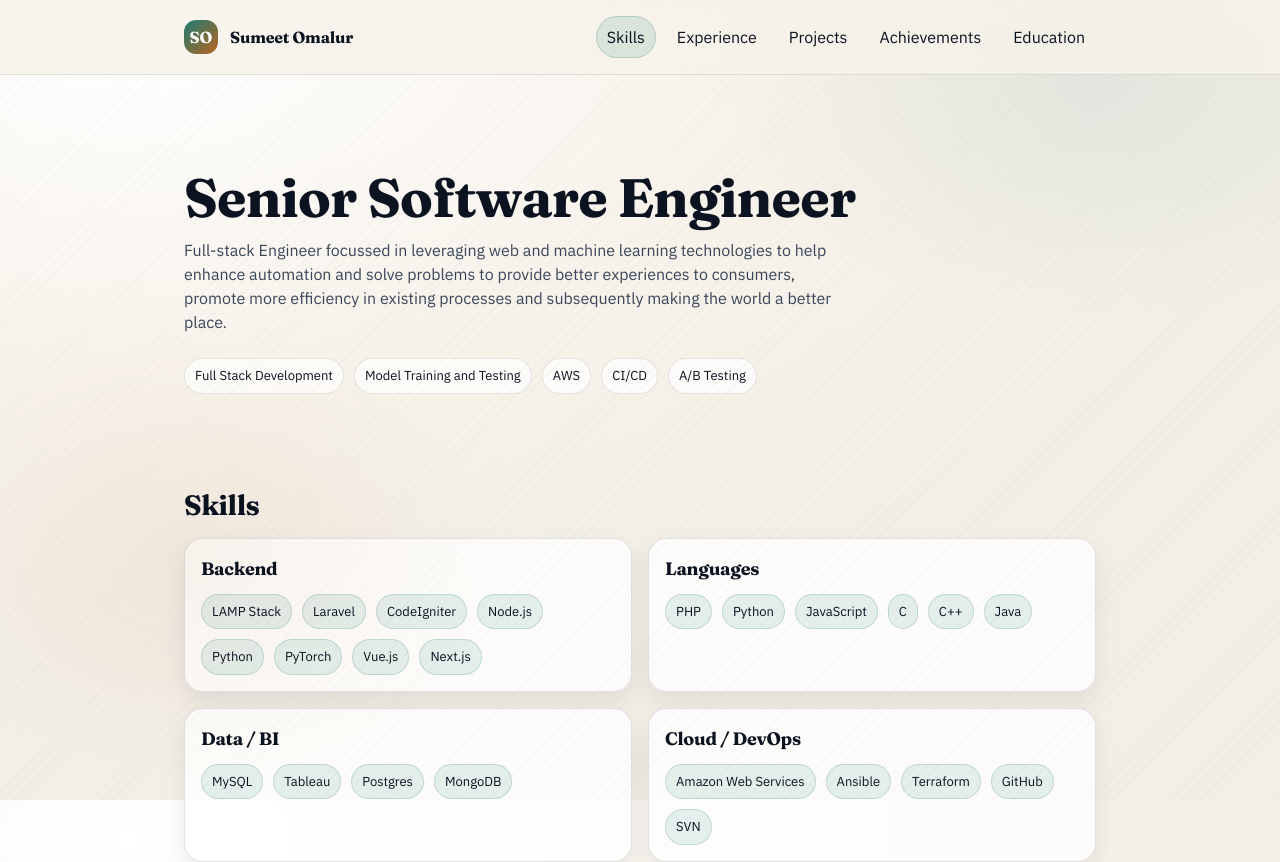
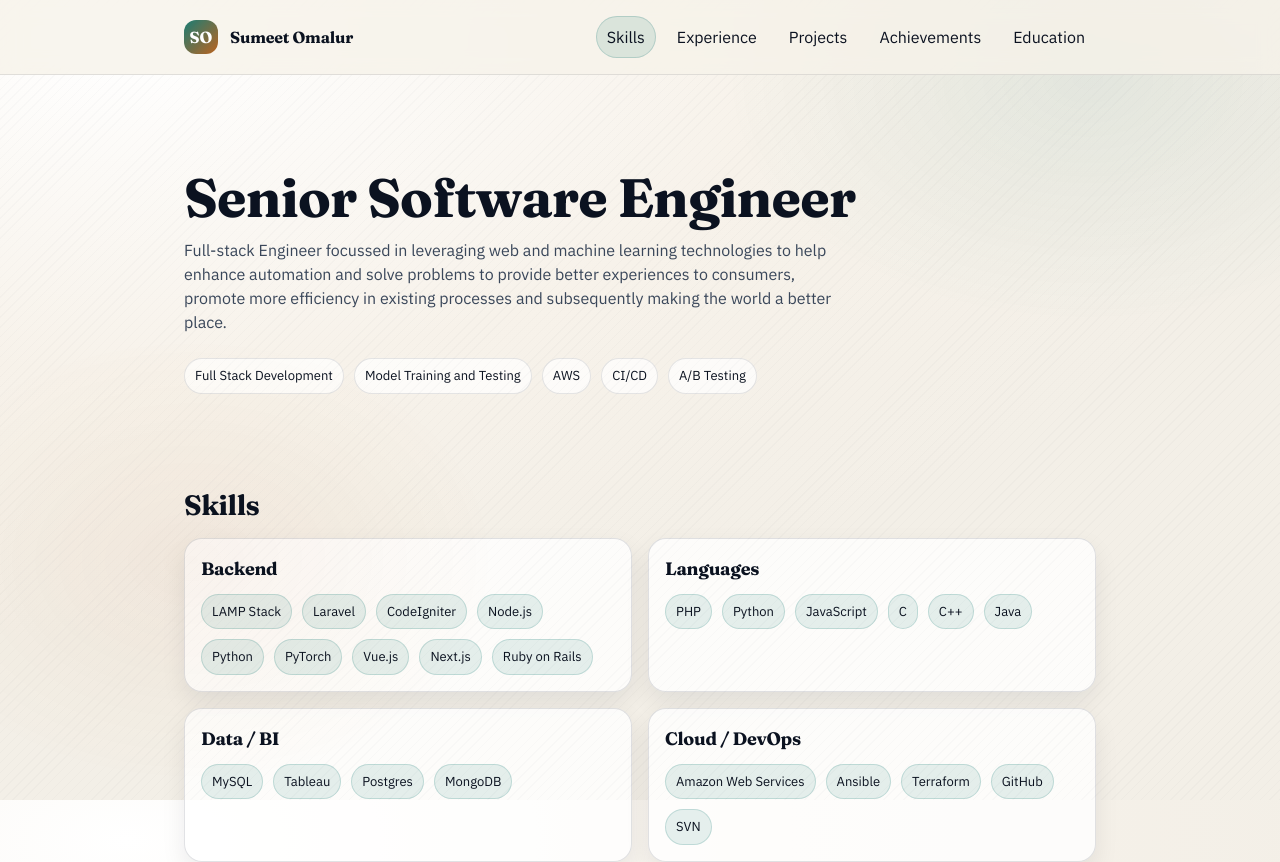
Before and after one commit to somalur/somalur.github.io, a Next.js app: page / in a window 1280 px wide. Shown: the top 862 px of the page. Built offline with nearby package versions, Linux system fonts and the light colour scheme.

Commit message:
Fix Work-Item

```diff
--- a/src/app/page.tsx
+++ b/src/app/page.tsx
@@ -88,6 +88,7 @@ export default function Home() {
                 <span className={styles.tag}>PyTorch</span>
                 <span className={styles.tag}>Vue.js</span>
                 <span className={styles.tag}>Next.js</span>
+                <span className={styles.tag}>Ruby on Rails</span>
               </div>
             </div>
             <div className={styles.skillGroup}>
```
